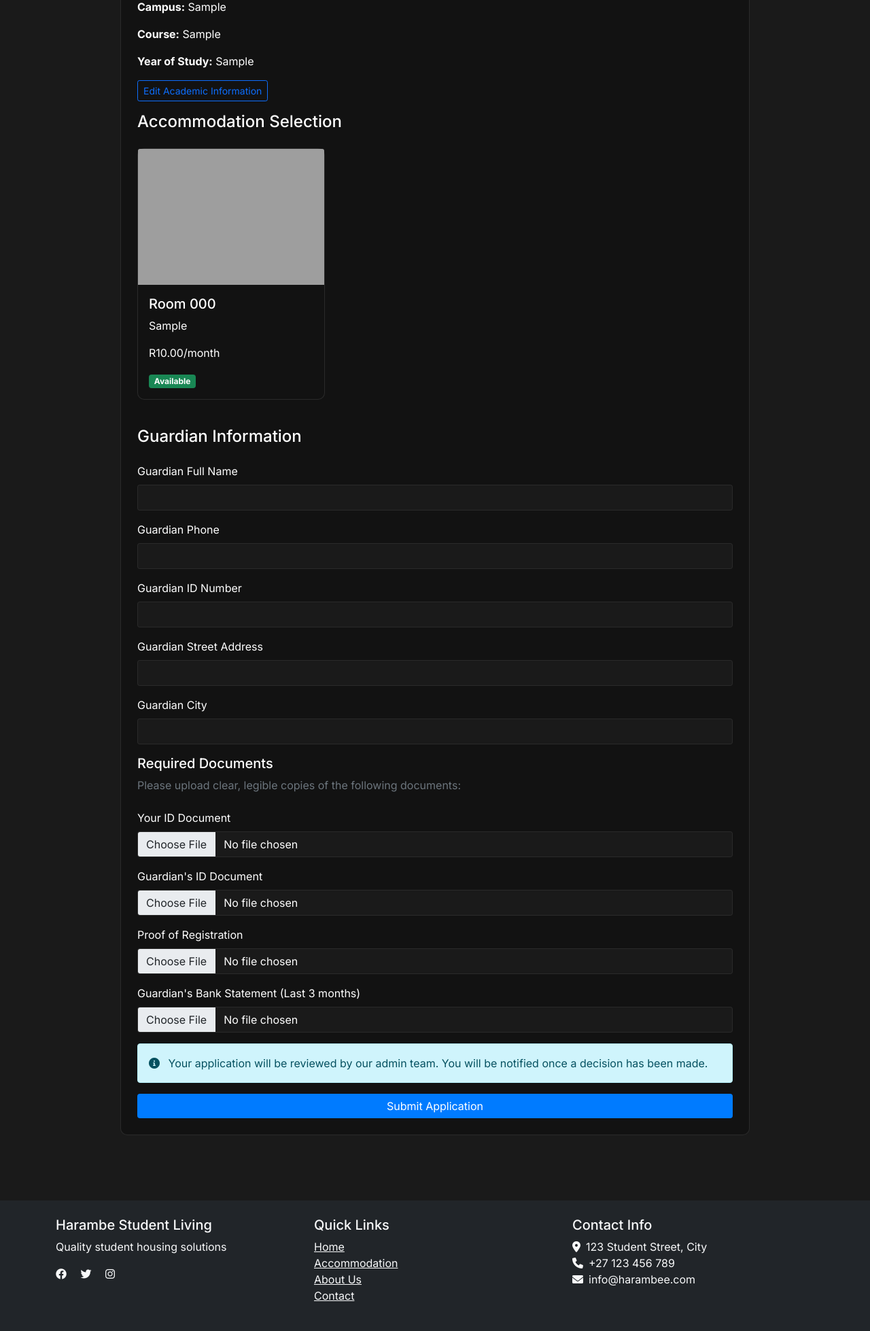
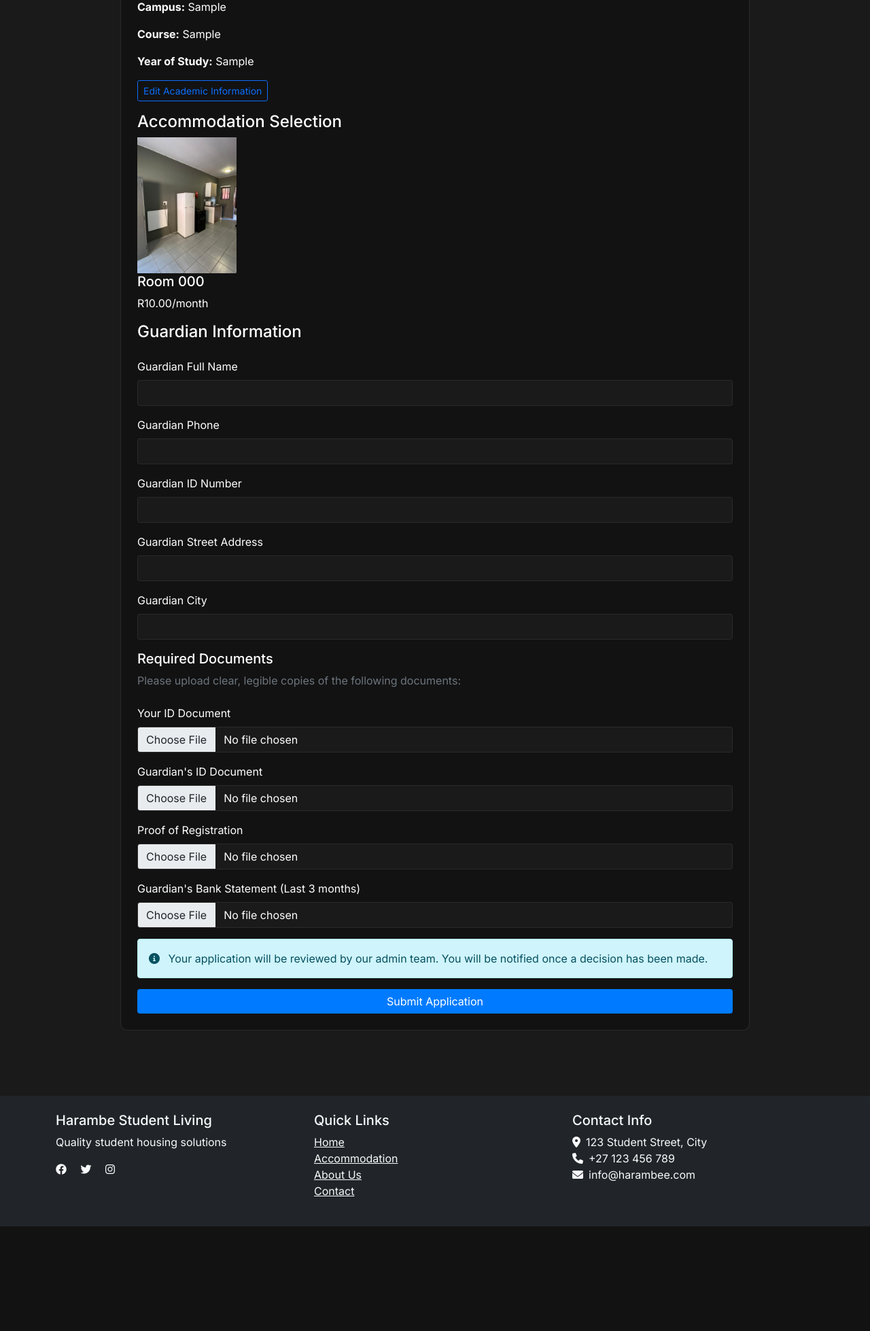
Before and after one commit to harry34704/Harambee_1, a Flask app: page /apply in a window 1280 px wide. Shown: the part 302-2260 px from the top of the page at 68% size. After the commit the page ends 2106 px from the top, so only its background shows below. Run offline with Flask 3, Linux system fonts and the light colour scheme; a user stored in the database is signed in; tables that the repository leaves empty hold one stand-in row (values such as "Sample post"); grey boxes are pictures that could not be loaded.

Commit message:
all changes

```diff
--- a/app.py
+++ b/app.py
@@ -1,4 +1,3 @@
-
 import os
 import shutil
 from flask import Flask, flash, redirect, render_template, request, url_for, send_from_directory
@@ -178,10 +177,6 @@ def register_routes(app):
         rooms = Accommodation.query.all()
         return render_template("accommodation.html", rooms=rooms)
 
-    @app.route("/gallery")
-    def gallery():
-        return render_template("gallery.html")
-
     @app.route("/about")
     def about():
         return render_template("about.html")
@@ -222,10 +217,12 @@ def register_routes(app):
 
         # Update student record
         student = Student.query.filter_by(user_id=current_user.id).first()
-        student.institution = institution
-        student.campus = campus
-        student.course = course
-        student.year_of_study = year_of_study
+        student.institution = request.form.get("institution")
+        student.campus = request.form.get("campus")
+        course = request.form.get("course")
+        course = request.form.get("course")
+        student.course = request.form.get("course")
+        student.year_of_study = request.form.get("year_of_study")
 
         db.session.commit()
         flash("Academic information saved successfully!", "success")
@@ -266,12 +263,12 @@ def register_routes(app):
             if not accommodation_preference:
                 flash("Please select your preferred accommodation", "error")
                 accommodations = Accommodation.query.filter_by(is_available=True).all()
-                return render_template("apply.html", accommodations=accommodations)
+                return render_template("apply.html", accommodations=accommodations, student=student)
 
-            student.institution = institution
-            student.campus = campus
-            student.course = course
-            student.year_of_study = year_of_study
+            student.institution = request.form.get("institution")
+            student.campus = request.form.get("campus")
+            student.course = request.form.get("course")
+            student.year_of_study = request.form.get("year_of_study")
             student.accommodation_preference = accommodation_preference
             student.guardian_name = guardian_name
             student.guardian_phone = guardian_phone
@@ -852,6 +849,37 @@ def register_routes(app):
             as_attachment=True
         )
 
+    @app.route("/resume_application")
+    @login_required
+    def resume_application():
+        from models import Student
+        student = Student.query.filter_by(user_id=current_user.id).first()
+        if student and student.status == "incomplete":
+            return redirect(url_for("apply"))
+        flash("No incomplete application found.", "warning")
+        return redirect(url_for("dashboard"))
+
+    @app.route("/api/check_application_state", methods=["GET"])
+    @login_required
+    def check_application_state():
+        from models import Student
+        student = Student.query.filter_by(user_id=current_user.id).first()
+        if student:
+            return {
+                "status": student.status,
+                "accommodation_preference": student.accommodation_preference,
+                "guardian_name": student.guardian_name,
+                "guardian_phone": student.guardian_phone,
+                "guardian_id_number": student.guardian_id_number,
+                "guardian_street_address": student.guardian_street_address,
+                "guardian_city": student.guardian_city,
+                "id_document": student.id_document,
+                "parent_id": student.parent_id,
+                "proof_of_registration": student.proof_of_registration,
+                "bank_statement": student.bank_statement
+            }, 200
+        return {"error": "Student not found"}, 404
+
     @app.context_processor
     def inject_context():
         return {
--- a/static/js/main.js
+++ b/static/js/main.js
@@ -65,17 +65,6 @@ function selectRoom(element) {
     // Update hidden input
     const roomId = element.getAttribute('data-room-id');
     document.getElementById('accommodation_preference').value = roomId;
-
-    // Handle PI asset attachment
-    fetch(`/static/attached_assets/pi${roomId}.jpg`)
-        .then(response => response.json())
-        .then(data => {
-            if (data.pi_assets) {
-                // Update UI with PI assets if needed
-                console.log('PI assets loaded:', data.pi_assets);
-            }
-        })
-        .catch(error => console.error('Error loading PI assets:', error));
 }
 
 // Handle room booking modal
--- a/templates/admin/applications.html
+++ b/templates/admin/applications.html
@@ -128,9 +128,9 @@
                                                     </div>
                                                     <div class="modal-footer">
                                                         <button type="button" class="btn btn-secondary" data-bs-dismiss="modal">Close</button>
-                                                        <button type="button" class="btn btn-success" onclick="approveApplication({{ student.id }})">Approve</button>
-                                                        <button type="button" class="btn btn-danger" onclick="rejectApplication({{ student.id }})">Reject</button>
-                                                        <button type="button" class="btn btn-warning" onclick="holdApplication({{ student.id }})">Hold</button>
+                                                        <button type="button" class="btn btn-success" onclick="approveApplication('{{ student.id }}')">Approve</button>
+                                                        <button type="button" class="btn btn-danger" onclick="rejectApplication('{{ student.id }}')">Reject</button>
+                                                        <button type="button" class="btn btn-warning" onclick="holdApplication('{{ student.id }}')">Hold</button>
                                                     </div>
                                                 </div>
                                             </div>
--- a/templates/apply.html
+++ b/templates/apply.html
@@ -17,24 +17,18 @@
                             <a href="{{ url_for('academic_info') }}" class="btn btn-sm btn-outline-primary">Edit Academic Information</a>
                         </div>
 
-                        <h4 class="mb-4">Accommodation Selection</h4>
-                        <div class="row mb-4">
+                        <h4>Accommodation Selection</h4>
+                        <div >
                             {% for room in accommodations %}
-                            <div class="col-md-4 mb-3">
-                                <div class="card h-100 {% if room.is_available %}room-selectable{% else %}room-unavailable{% endif %}"
+                            <div class="col-md-2 mb-3">
+                                <div class="room-block {% if room.is_available %}room-selectable{% else %}room-unavailable{% endif %}"
                                      data-room-id="{{ room.id }}" onclick="selectRoom(this)">
-                                    <img src="{{ url_for('static', filename='attached_assets/pi' + room.room_number|string + '.jpg') }}"
-                                         class="card-img-top" alt="Room {{ room.room_number }}"
-                                         style="height: 200px; object-fit: cover;">
-                                    <div class="card-body">
-                                        <h5 class="card-title">Room {{ room.room_number }}</h5>
-                                        <p class="card-text">{{ room.room_type }}</p>
-                                        <p class="card-text">R{{ room.price }}/month</p>
-                                        {% if room.is_available %}
-                                        <span class="badge bg-success">Available</span>
-                                        {% else %}
-                                        <span class="badge bg-danger">Occupied</span>
-                                        {% endif %}
+                                     <img src="{{ url_for('static', filename='images/pic' ~ loop.index ~ '.jpg') }}"
+                                     class="img-fluid" alt="Room {{ room.room_number }}"
+                                     style="height: 200px; width: 200px; object-fit: cover;">
+                                    <div class="room-info">
+                                        <h5 class="room-title">Room {{ room.room_number }}</h5>
+                                        <p class="room-price">R{{ room.price }}/month</p>
                                     </div>
                                 </div>
                             </div>
@@ -105,15 +99,44 @@
 
 {% block styles %}
 <style>
-.room-selectable {
+.room-block {
+    position: relative;
+    height: 200px;
+    width: 200px;
     cursor: pointer;
     transition: transform 0.2s;
+    overflow: hidden;
+}
+.room-block:hover {
+    transform: scale(1.02);
+}
+.room-block:hover .room-info {
+    opacity: 1;
+}
+.room-info {
+    position: absolute;
+    bottom: 0;
+    left: 0;
+    width: 100%;
+    background: rgba(0, 0, 0, 0.7);
+    color: white;
+    padding: 10px;
+    opacity: 0;
+    transition: opacity 0.2s;
+}
+.room-title {
+    margin: 0;
+    font-size: 1rem;
+}
+.room-price {
+    margin: 0;
+    font-size: 0.9rem;
+}
+.room-selectable {
+    border: 2px solid transparent;
 }
 .room-selectable:hover {
-    transform: scale(1.02);
-}
-.room-selected {
-    border: 3px solid #0d6efd;
+    border-color: #0d6efd;
 }
 .room-unavailable {
     opacity: 0.7;
```
Also changed, not shown: templates/accommodation.html (renamed from templates/gallery.html, +6 -6 lines), static/images/pic1.jpg (added), static/images/pic2.jpg (added), static/images/pic3.jpg (added), static/images/pic4.jpg (added), static/images/pic5.jpg (added), static/images/pic6.jpg (added).
